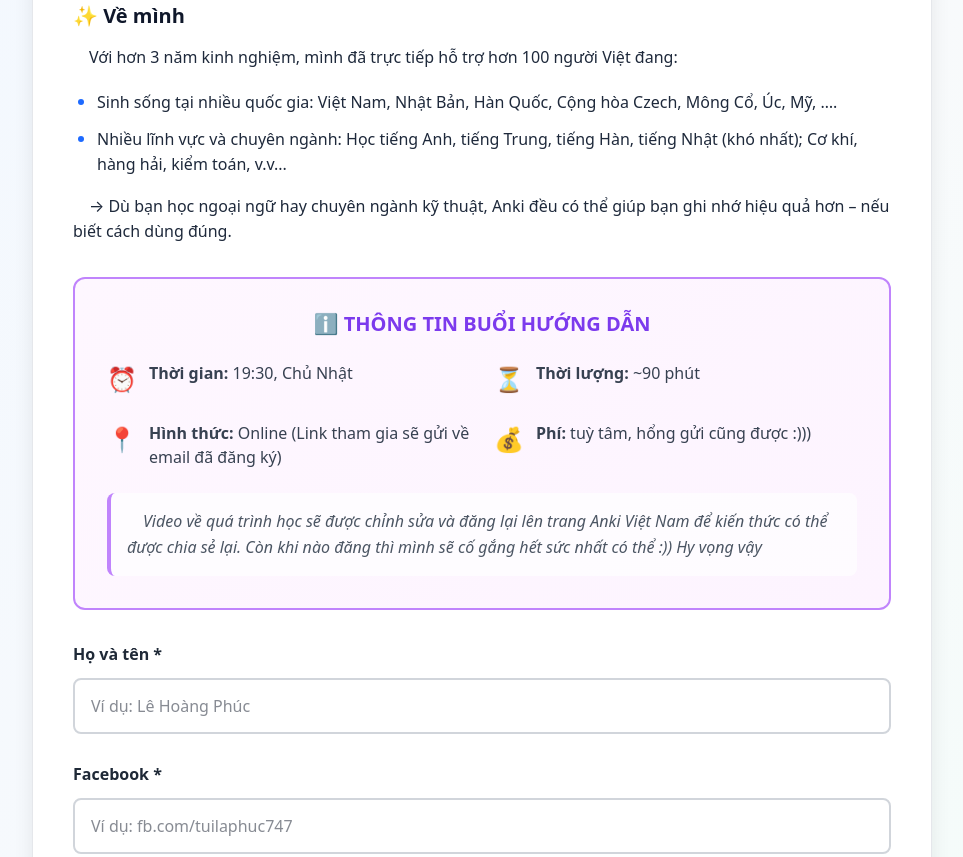
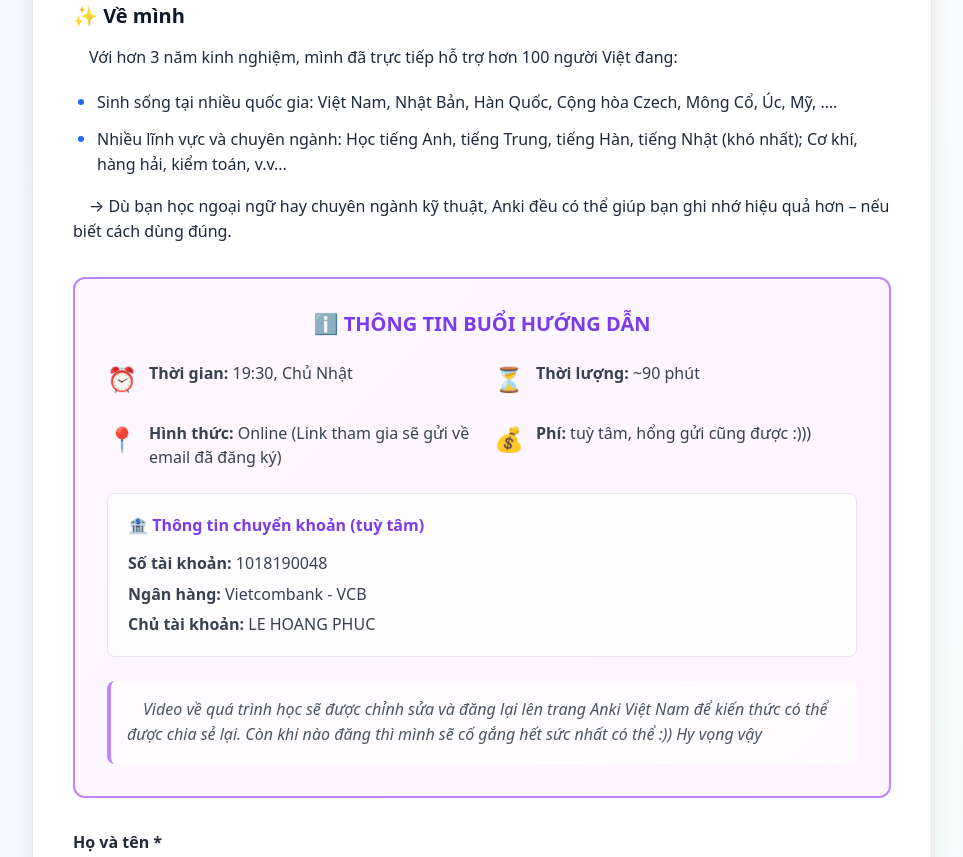
Before and after one commit to lehoangphuc747/ankivn, an Astro site: page /BasicAnkiCourse001 in a window 1280 px wide. Shown: the part 323-1180 px from the top of the page, without its empty margins (158-1121 px from the left). Built offline with nearby package versions, Linux system fonts and the light colour scheme; Astro itself is replaced by a stand-in of ours.

Commit message:
feat: add bank account information for voluntary donations
- Add bank transfer details section for optional contributions
- Include account number, bank name, and account holder
- Style with clean white background and purple accents
- Position after fee information in session details
- Maintain voluntary nature with clear messaging

```diff
--- a/src/pages/BasicAnkiCourse001.astro
+++ b/src/pages/BasicAnkiCourse001.astro
@@ -168,6 +168,32 @@ import BaseLayout from '../layouts/BaseLayout.astro';
       line-height: 1.6;
     }
 
+    .bank-info {
+      margin: 1.5rem 0;
+      padding: 1.25rem;
+      background: rgba(255, 255, 255, 0.8);
+      border-radius: 8px;
+      border: 1px solid #e5e7eb;
+    }
+
+    .bank-info h3 {
+      margin: 0 0 1rem 0;
+      color: #7c3aed;
+      font-size: 1rem;
+      font-weight: 600;
+    }
+
+    .bank-details {
+      display: flex;
+      flex-direction: column;
+      gap: 0.5rem;
+    }
+
+    .bank-item {
+      color: #374151;
+      line-height: 1.4;
+    }
+
     .form-section {
       margin-top: 2rem;
     }
@@ -303,6 +329,20 @@ import BaseLayout from '../layouts/BaseLayout.astro';
           </div>
         </div>
       </div>
+      <div class="bank-info">
+        <h3>🏦 Thông tin chuyển khoản (tuỳ tâm)</h3>
+        <div class="bank-details">
+          <div class="bank-item">
+            <strong>Số tài khoản:</strong> 1018190048
+          </div>
+          <div class="bank-item">
+            <strong>Ngân hàng:</strong> Vietcombank - VCB
+          </div>
+          <div class="bank-item">
+            <strong>Chủ tài khoản:</strong> LE HOANG PHUC
+          </div>
+        </div>
+      </div>
       <p class="info-note">Video về quá trình học sẽ được chỉnh sửa và đăng lại lên trang Anki Việt Nam để kiến thức có thể được chia sẻ lại. Còn khi nào đăng thì mình sẽ cố gắng hết sức nhất có thể :)) Hy vọng vậy</p>
     </section>
 
```
